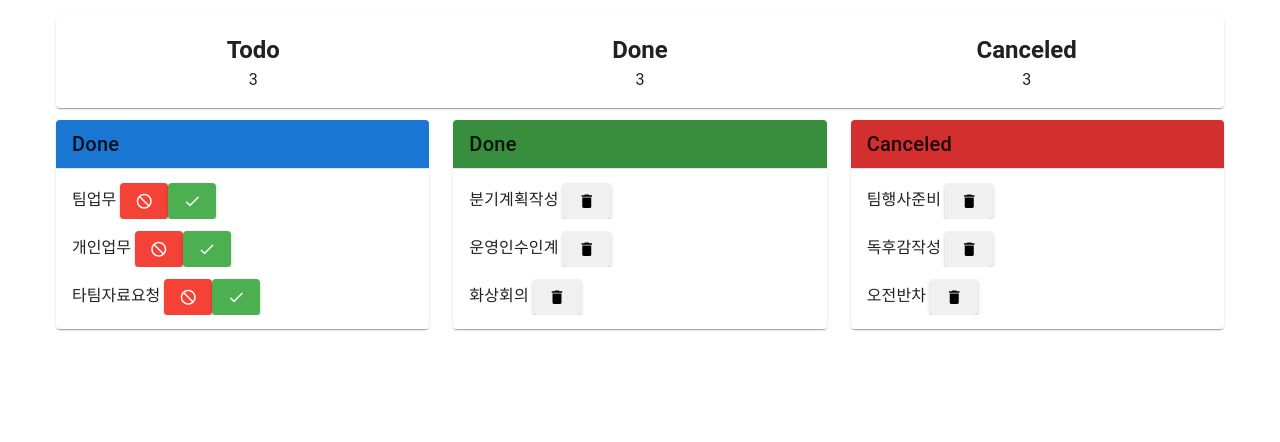
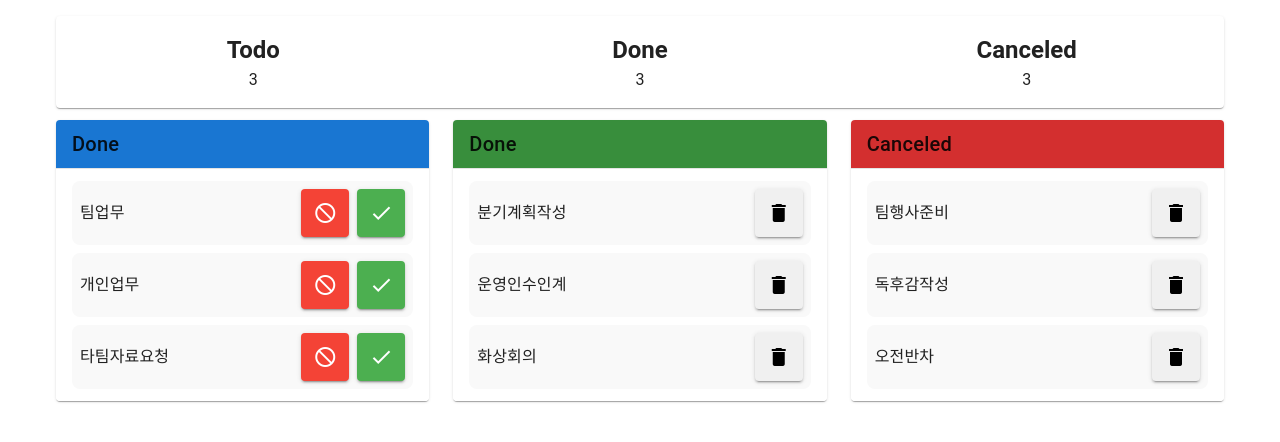
Before and after one commit to dhx515/todo_orchestrator, a Vue app: page / in a window 1280 px wide. Shown: the top 442 px of the page. Built offline with nearby package versions, Linux system fonts and the light colour scheme.

Commit message:
design: ui, 버튼 양식 및 리스트 아이템 UI 변경

```diff
--- a/src/components/SectionJobContents/CanceledContents.vue
+++ b/src/components/SectionJobContents/CanceledContents.vue
@@ -5,11 +5,17 @@
         <v-divider/>
         <v-list>
             <v-list-item v-for="(item, index) in canceledItems" :key="index">
-                <v-list-item-title>
+                <v-list-item-title
+                    class="d-flex justify-space-between align-center rounded-lg pa-2"
+                    style="background-color: #f9f9f9;"
+                >
                     {{ item }}
-                    <v-btn color="#F0F0F0" class="square-btn" @click="deleteTask(item)">
-                        <v-icon>mdi-delete</v-icon>
-                    </v-btn>
+                    <v-btn
+                        icon="mdi-delete"
+                        color="#F0F0F0"
+                        class="square-btn"
+                        @click="deleteTask(item)"
+                    />
                 </v-list-item-title>
             </v-list-item>
         </v-list>
--- a/src/components/SectionJobContents/DoneContents.vue
+++ b/src/components/SectionJobContents/DoneContents.vue
@@ -5,11 +5,17 @@
         <v-divider />
         <v-list>
             <v-list-item v-for="(item, index) in doneItems" :key="index">
-                <v-list-item-title>
+                <v-list-item-title
+                    class="d-flex justify-space-between align-center rounded-lg pa-2"
+                    style="background-color: #f9f9f9;"
+                >
                     {{ item }}
-                    <v-btn color="#F0F0F0" class="square-btn" @click="deleteTask(item)">
-                        <v-icon>mdi-delete</v-icon>
-                    </v-btn>
+                    <v-btn
+                        icon="mdi-delete"
+                        color="#F0F0F0"
+                        class="square-btn"
+                        @click="deleteTask(item)"
+                    />
                 </v-list-item-title>
             </v-list-item>
         </v-list>
--- a/src/components/SectionJobContents/TodoContents.vue
+++ b/src/components/SectionJobContents/TodoContents.vue
@@ -7,13 +7,26 @@
         <v-divider/>
         <v-list>
             <v-list-item v-for="(item, index) in todoItems" :key="index">
-                {{ item }}
-                <v-btn color="red" class="square-btn" @click="cancelTask(item)">
-                    <v-icon>mdi-cancel</v-icon>
-                </v-btn>
-                <v-btn color="green" class="square-btn" @click="deleteTask(item)">
-                    <v-icon>mdi-check</v-icon>
-                </v-btn>
+                <v-list-item-title
+                    class="d-flex justify-space-between align-center rounded-lg pa-2"
+                    style="background-color: #f9f9f9;"
+                >
+                    {{ item }}
+                    <div class="button-group">
+                        <v-btn
+                            icon="mdi-cancel"
+                            color="red"
+                            class="square-btn"
+                            @click="cancelTask(item)"
+                        />
+                        <v-btn
+                            icon="mdi-check"
+                            color="green"
+                            class="square-btn"
+                            @click="deleteTask(item)"
+                        />
+                    </div>
+                </v-list-item-title>
             </v-list-item>
         </v-list>
     </v-card>
@@ -47,6 +60,11 @@ onMounted(async () => {
     background-color: #1976d2 !important;
 }
 
+.button-group {
+    display: flex;
+    gap: 8px; /* 버튼 사이 간격 */
+}
+
 .square-btn {
   height: 48px; /* 원하는 크기로 설정 */
   width: 48px;  /* 정사각형이 되도록 높이와 동일하게 설정 */
```
